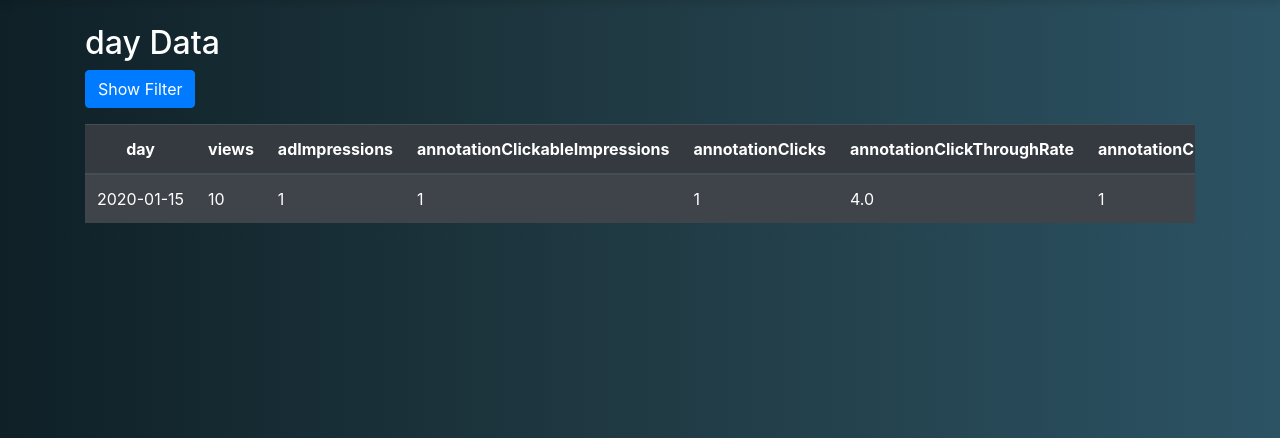
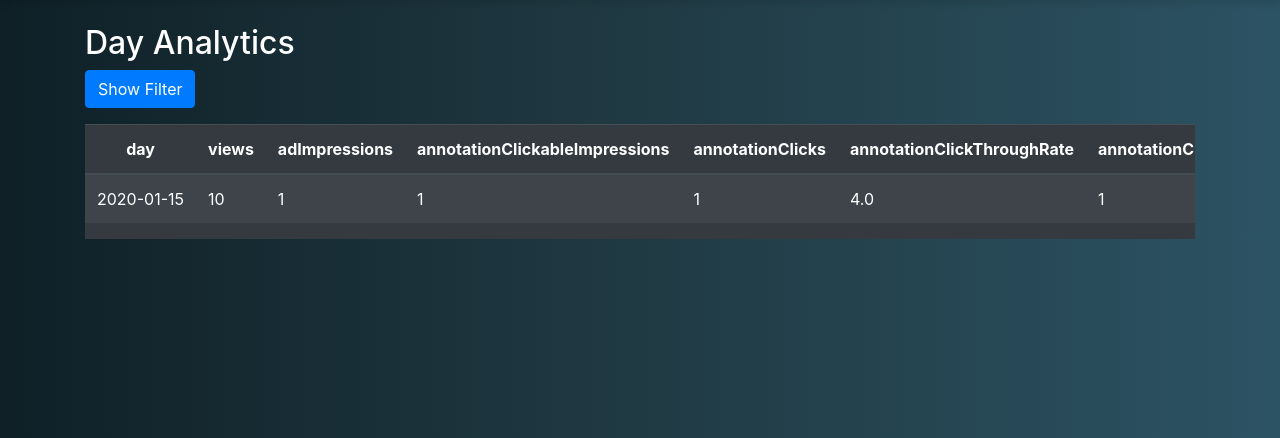
Before and after one commit to JasonMar1/YouTube-Analytics, a Flask app: page /analytics/day in a window 1280 px wide. Shown: the part 60-498 px from the top of the page. Run offline with Flask 3, Linux system fonts and the light colour scheme; a user stored in the database is signed in; tables that the repository leaves empty hold one stand-in row (values such as "Sample post"); some libraries are stand-ins or nearby versions.

Commit message:
Fixed flash errors in /register route Analytics Button Shows When Logged In Day Analytics now shown in a scrollable table

```diff
--- a/YouTube_API_Request/auth.py
+++ b/YouTube_API_Request/auth.py
@@ -14,6 +14,9 @@ os.environ['OAUTHLIB_INSECURE_TRANSPORT'] = '1'
 # Path to the client secrets JSON file
 CLIENT_SECRETS_FILE = ('/app/app/client_secret_70557108520-nvee7f4fus7n6pdm839venm3664vjb4v.apps.googleusercontent.com'
                        '.json')
+
+# HAVE TO CHANGE THE ABOVE VAR
+
 
 # Scopes required for accessing YouTube data
 SCOPES = [
--- a/app/create_app.py
+++ b/app/create_app.py
@@ -3,8 +3,8 @@ import os
 import logging
 
 if __name__ == '__main__':
-    port = int(os.environ.get('PORT', 5000))  # Default to 5000 for local dev
-    app.run(host='0.0.0.0', port=port)
+    # port = int(os.environ.get('PORT', 5000))  # Default to 5000 for local dev
+    # app.run(host='0.0.0.0', port=port)
     app.run(debug=True)
 
 
--- a/app/routes.py
+++ b/app/routes.py
@@ -114,26 +114,45 @@ def oauth2callback():
 @app.route('/register', methods=['GET', 'POST'])
 def register_page():
     form = RegisterForm()
-    if form.validate_on_submit():
-        user_to_create = User(
-            username=form.username.data,
-            email_address=form.email_address.data,
-            password_hash=generate_password_hash(form.password1.data)
 
-        )
-        try:
-            db.session.add(user_to_create)
-            db.session.commit()
-            login_user(user_to_create)
-            session['user_id'] = user_to_create.id
-            return redirect(url_for('home_page'))
-        except Exception as e:
-            db.session.rollback()
-            print(f"Error during commit: {str(e)}")  # Print error for debugging
-            flash(f'Error: {str(e)}', 'danger')
-    else:
-        flash('There were errors in the form. Please correct them and try again.', 'danger')
+    if request.method == 'POST':
+        if form.validate_on_submit():
+            user_to_create = User(
+                username=form.username.data,
+                email_address=form.email_address.data,
+                password_hash=generate_password_hash(form.password1.data)
+            )
+            try:
+                db.session.add(user_to_create)
+                db.session.commit()
+                login_user(user_to_create)
+                session['user_id'] = user_to_create.id
+                return redirect(url_for('home_page'))
+            except Exception as e:
+                db.session.rollback()
+                print(f"Error during commit: {str(e)}")  # Print error for debugging
+                flash(f'Error: {str(e)}', 'danger')
+        else:
+            # Custom handling for email and password errors
+            if 'email_address' in form.errors:
+                for error in form.errors['email_address']:
+                    if "@" not in form.email_address.data:
+                        flash("The email address is missing an '@' symbol. Please enter a valid email.", 'danger')
+                    else:
+                        flash(f"Error in Email Address: {error}", 'danger')
+
+            if 'password2' in form.errors:
+                flash("Passwords do not match. Please make sure both password fields are identical.", 'danger')
+            else:
+                # Flash any other form validation errors
+                for field, errors in form.errors.items():
+                    if field != 'email_address' and field != 'password2':  # Skip email and password handled above
+                        for error in errors:
+                            flash(f"Error in {getattr(form, field).label.text}: {error}", 'danger')
+
     return render_template('register.html', form=form)
+
+
 
 
 @app.route('/google_signup')
--- a/app/templates/analytics_page.html
+++ b/app/templates/analytics_page.html
@@ -7,7 +7,17 @@
 {% block content %}
     <div class="container mt-4">
         {% for table_name, table_data in tables_data.items() %}
-            <h2>{{ table_name }} Data</h2>
+            <h2>
+                {% if table_name == "day" %}
+                    Day Analytics
+                {% elif table_name == "month" %}
+                    Month Analytics
+                {% elif table_name == "deviceType" %}
+                    Device Type Analytics
+                {% else %}
+                    {{ table_name }} Data
+                {% endif %}
+            </h2>
 
             <!-- Toggle Button for Filter Form -->
             <button class="btn btn-primary mb-3" type="button" data-toggle="collapse" data-target="#filterForm" aria-expanded="false" aria-controls="filterForm" id="filterToggleBtn">
@@ -30,7 +40,13 @@
                 </form>
             </div>
 
+            <!-- Scrollable Box for Data (only for "day" data) -->
+            {% if table_name == "day" %}
+            <div class="scrollable-box">
+            {% endif %}
+
             <div class="table-responsive">
+                <div class="outer-scroll">
                     <table class="table table-dark table-striped">
                         <thead>
                             <tr>
@@ -54,6 +70,11 @@
                         </tbody>
                     </table>
                 </div>
+            </div>
+
+            {% if table_name == "day" %}
+            </div> <!-- End of scrollable-box -->
+            {% endif %}
         {% endfor %}
     </div>
 {% endblock %}
@@ -62,7 +83,15 @@
 <style>
     /* Ensure the table is horizontally scrollable if needed */
     .table-responsive {
-        overflow-x: auto;
+        overflow: auto; /* Hide any overflow to make room for the custom scroll */
+    }
+
+    /* Outer scroll wrapper to allow both scrolls */
+    .outer-scroll {
+        max-height: 600px; /* Set the maximum height for vertical scrolling */
+        overflow-y: auto; /* Enable vertical scrolling */
+        overflow-x: auto; /* Hide horizontal scroll from the outer wrapper */
+        position: relative; /* Positioning context for the inner scroll */
     }
 
     /* Apply custom styles to day and month columns */
@@ -70,6 +99,11 @@
         white-space: nowrap; /* Prevents wrapping */
         width: 150px; /* Adjust the width as needed */
         text-align: center; /* Center the text (optional) */
+    }
+
+    /* Scrollable box for day data */
+    .scrollable-box {
+        background-color: #343a40; /* Match the background with the theme */
     }
 
     /* Styles for the filter form */
--- a/app/templates/base.html
+++ b/app/templates/base.html
@@ -80,6 +80,7 @@
             <li class="nav-item">
                 <a class="nav-link {% if request.endpoint == 'home_page' %}active{% endif %}" href="{{ url_for('home_page') }}">Home</a>
             </li>
+            {% if current_user.is_authenticated %}
             <li class="nav-item dropdown">
                 <a class="nav-link dropdown-toggle {% if request.endpoint == 'analytics_table_page' %}active{% endif %}" href="#" id="analyticsDropdown" role="button" data-toggle="dropdown" aria-haspopup="true" aria-expanded="false">
                     Analytics
@@ -90,6 +91,7 @@
                     <a class="dropdown-item" href="{{ url_for('analytics_table_page', table_name='deviceType') }}">Device Type</a>
                 </div>
             </li>
+            {% endif %}
         </ul>
         {% if current_user.is_authenticated %}
         <ul class="navbar-nav">
```
Also changed, not shown: app/__init__.py (+18 -4 lines). Lines whose indentation alone changed are shown as unchanged.
